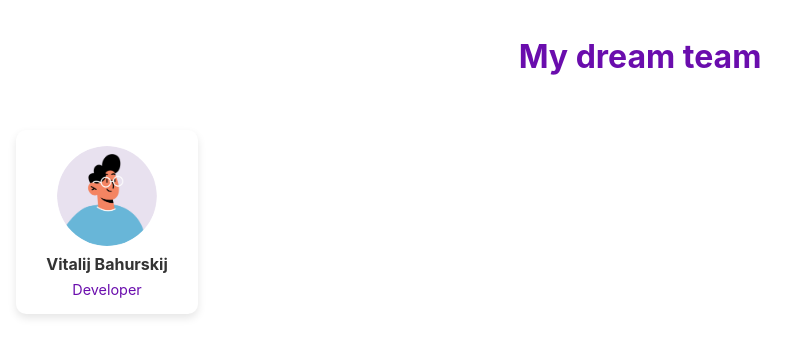
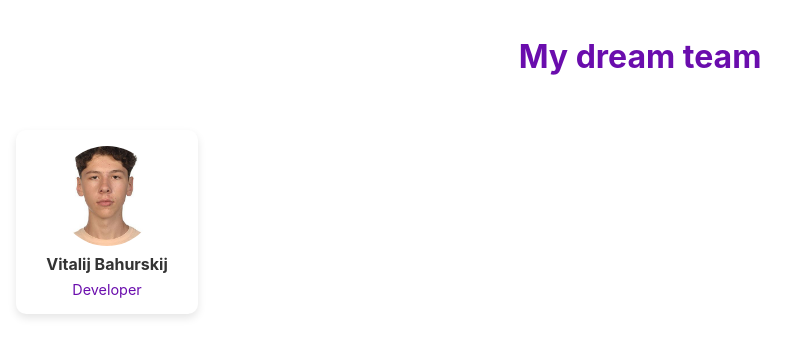
Before and after one commit to bbnoskill/PKR_Team1, a React (Create React App) app in the folder simple-landing-page/: page / in a window 1280 px wide. Shown: the top 356 px of the page, without its empty margins (0-805 px from the left). Built offline with nearby package versions, Linux system fonts and the light colour scheme.

Commit message:
Update Picture.js

```diff
--- a/simple-landing-page/src/components/Body.js
+++ b/simple-landing-page/src/components/Body.js
@@ -4,7 +4,7 @@ const Body = () => {
   return (
     <main style={styles.body}>
       <div style={styles.card}>
-        <img src={"/avatar-default.png"} alt="Vitalij Bahurskij" style={styles.photo} />
+        <img src={"/vitalij.jpg"} alt="Vitalij Bahurskij" style={styles.photo} />
         <div style={styles.textContainer}>
           <h2 style={styles.name}>Vitalij Bahurskij</h2>
           <p style={styles.position}>Developer</p>
```
